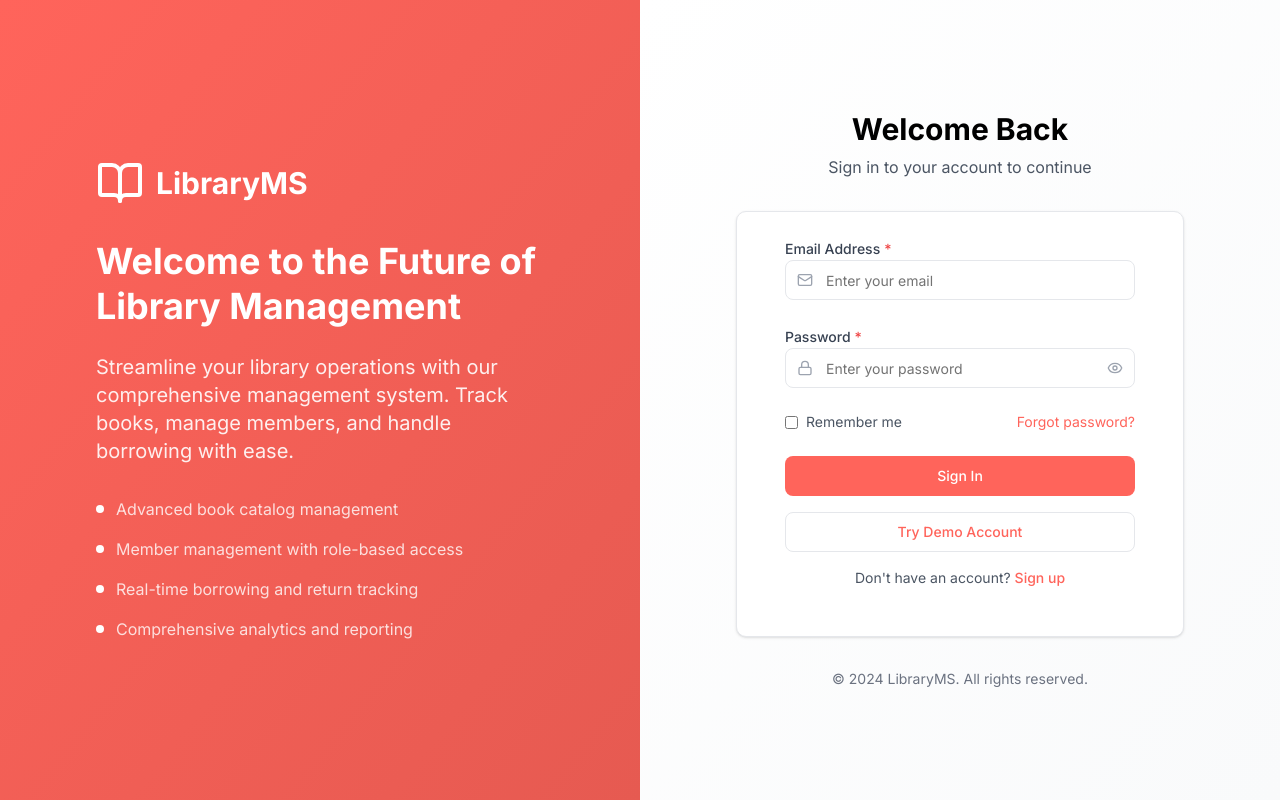
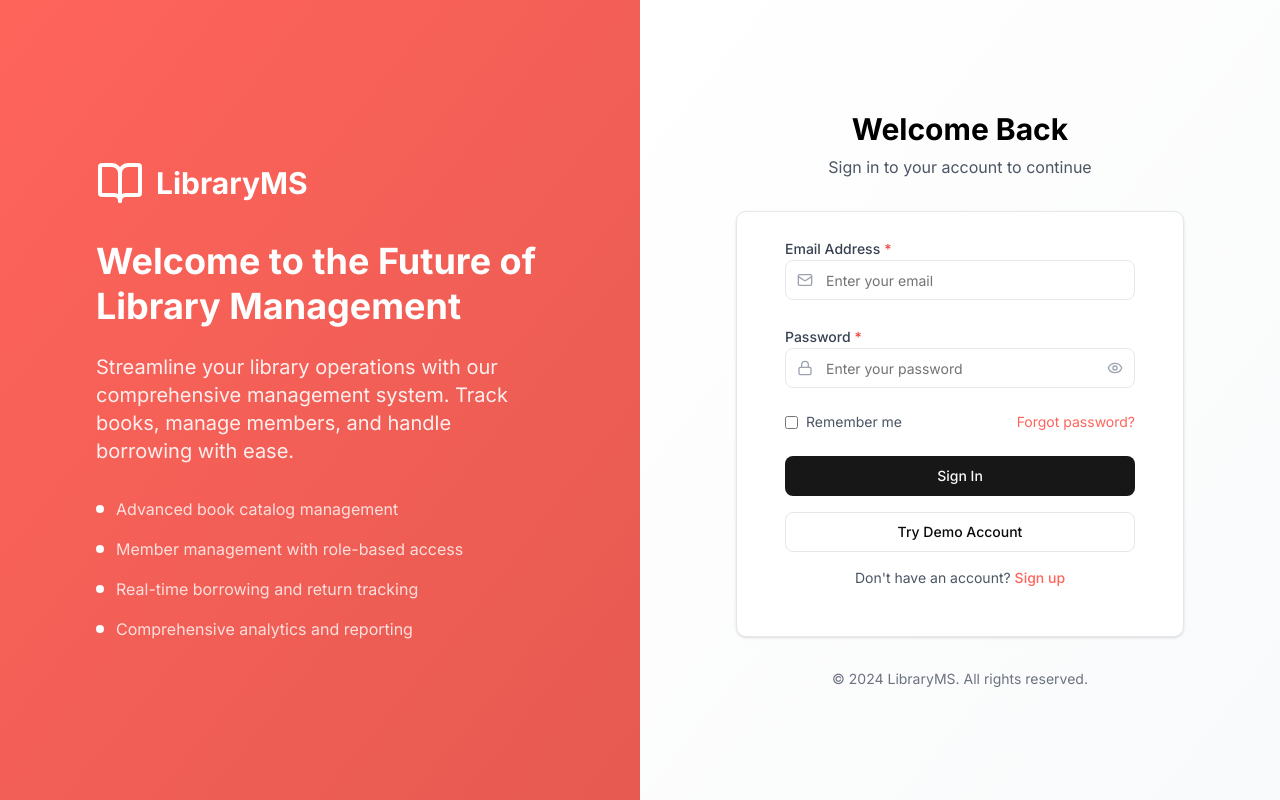
Before and after one commit to SoshanAscentic/LibSystemFE, a React (Vite) app: page /login in a window 1280 px wide. Built offline with nearby package versions, Linux system fonts and the light colour scheme; no server answers.

Commit message:
final commit

```diff
--- a/src/components/atoms/Button/Button.tsx
+++ b/src/components/atoms/Button/Button.tsx
@@ -2,19 +2,21 @@ import * as React from "react"
 import { Slot } from "@radix-ui/react-slot"
 import { cva, type VariantProps } from "class-variance-authority"
 import { cn } from "@/lib/utils"
-import { Loader2 } from "lucide-react"
 
 const buttonVariants = cva(
-  "inline-flex items-center justify-center gap-2 whitespace-nowrap rounded-md text-sm font-medium transition-colors focus-visible:outline-none focus-visible:ring-2 focus-visible:ring-offset-2 disabled:pointer-events-none disabled:opacity-50 [&_svg]:pointer-events-none [&_svg]:size-4 [&_svg]:shrink-0",
+  "inline-flex items-center justify-center whitespace-nowrap rounded-md text-sm font-medium ring-offset-background transition-colors focus-visible:outline-none focus-visible:ring-2 focus-visible:ring-ring focus-visible:ring-offset-2 disabled:pointer-events-none disabled:opacity-50 cursor-pointer",
   {
     variants: {
       variant: {
-        default: "bg-[var(--color-secondary)] text-white hover:bg-[var(--color-secondary-dark)] focus-visible:ring-[var(--color-secondary)]",
-        destructive: "bg-[var(--color-error)] text-white hover:bg-red-600 focus-visible:ring-red-500",
-        outline: "border border-[var(--color-secondary)] text-[var(--color-secondary)] bg-transparent hover:bg-[var(--color-secondary-light)]",
-        secondary: "bg-[var(--color-gray-100)] text-[var(--color-gray-900)] hover:bg-[var(--color-gray-200)]",
-        ghost: "text-[var(--color-secondary)] hover:bg-[var(--color-secondary-light)]",
-        link: "text-[var(--color-secondary)] underline-offset-4 hover:underline",
+        default: "bg-primary text-primary-foreground hover:bg-primary/90",
+        destructive:
+          "bg-destructive text-destructive-foreground hover:bg-destructive/90",
+        outline:
+          "border border-input bg-background hover:bg-accent hover:text-accent-foreground",
+        secondary:
+          "bg-secondary text-secondary-foreground hover:bg-secondary/80",
+        ghost: "hover:bg-accent hover:text-accent-foreground",
+        link: "text-primary underline-offset-4 hover:underline",
       },
       size: {
         default: "h-10 px-4 py-2",
@@ -34,26 +36,25 @@ export interface ButtonProps
   extends React.ButtonHTMLAttributes<HTMLButtonElement>,
     VariantProps<typeof buttonVariants> {
   asChild?: boolean
-  loading?: boolean
-  leftIcon?: React.ReactNode
-  rightIcon?: React.ReactNode
 }
 
 const Button = React.forwardRef<HTMLButtonElement, ButtonProps>(
-  ({ className, variant, size, asChild = false, loading, leftIcon, rightIcon, children, disabled, ...props }, ref) => {
+  ({ className, variant, size, asChild = false, disabled, ...props }, ref) => {
     const Comp = asChild ? Slot : "button"
     return (
       <Comp
-        className={cn(buttonVariants({ variant, size, className }))}
+        className={cn(
+          buttonVariants({ variant, size }),
+          // Ensure cursor-pointer is always applied unless disabled
+          !disabled && "cursor-pointer",
+          // Disabled state gets cursor-not-allowed
+          disabled && "cursor-not-allowed",
+          className
+        )}
         ref={ref}
-        disabled={disabled || loading}
+        disabled={disabled}
         {...props}
-      >
-        {loading && <Loader2 className="animate-spin" />}
-        {!loading && leftIcon}
-        {children}
-        {!loading && rightIcon}
-      </Comp>
+      />
     )
   }
 )
--- a/src/index.css
+++ b/src/index.css
@@ -192,3 +192,61 @@ button, a, input, textarea, select {
     @apply bg-background text-foreground;
   }
 }
+
+/* Ensure all buttons have cursor pointer */
+button {
+  cursor: pointer !important;
+}
+
+button:disabled {
+  cursor: not-allowed !important;
+}
+
+/* Custom scrollbar for sidebar */
+.scrollbar-thin {
+  scrollbar-width: thin;
+  scrollbar-color: rgb(209 213 219) rgb(243 244 246);
+}
+
+.scrollbar-thin::-webkit-scrollbar {
+  width: 6px;
+}
+
+.scrollbar-thin::-webkit-scrollbar-track {
+  background: rgb(243 244 246);
+  border-radius: 3px;
+}
+
+.scrollbar-thin::-webkit-scrollbar-thumb {
+  background: rgb(209 213 219);
+  border-radius: 3px;
+}
+
+.scrollbar-thin::-webkit-scrollbar-thumb:hover {
+  background: rgb(156 163 175);
+}
+
+.scrollbar-thumb-gray-300::-webkit-scrollbar-thumb {
+  background-color: rgb(209 213 219);
+}
+
+.scrollbar-track-gray-100::-webkit-scrollbar-track {
+  background-color: rgb(243 244 246);
+}
+
+.btn, [role="button"], button {
+  cursor: pointer !important;
+}
+
+.btn:disabled, [role="button"]:disabled, button:disabled {
+  cursor: not-allowed !important;
+  pointer-events: auto !important;
+}
+
+.cursor-pointer {
+  cursor: pointer !important;
+}
+
+.sidebar-scroll {
+  scroll-behavior: smooth;
+}
--- a/src/pages/books/BooksPage.tsx
+++ b/src/pages/books/BooksPage.tsx
@@ -36,7 +36,7 @@ export const BooksPage: React.FC<BooksPageProps> = ({ controller }) => {
   const [isSubmitting, setIsSubmitting] = useState(false);
 
   // Simplified Permissions
-  const permissions = useUserPermissions(); // CHANGED
+  const permissions = useUserPermissions();
 
   // Data hooks
   const { books, isLoading: booksLoading, refresh: refreshBooks } = useBooks(filters);
@@ -171,17 +171,10 @@ export const BooksPage: React.FC<BooksPageProps> = ({ controller }) => {
       {/* Page Header */}
       <div className="flex items-center justify-between">
         <div>
-          <h1 className="text-3xl font-bold text-gray-900">📚 Book Library</h1>
+          <h1 className="text-3xl font-bold text-gray-900">Book Library</h1>
           <p className="text-gray-600 mt-1">
             Manage your library's book collection
           </p>
-          {/* Debug info */}
-          <div className="text-xs text-gray-500 mt-1">
-            Access Level: {permissions.user?.role || 'Unknown'} |
-            Add: {permissions.canAdd ? '✅' : '❌'} |
-            Edit: {permissions.canEdit ? '✅' : '❌'} |
-            Delete: {permissions.canDelete ? '✅' : '❌'}
-          </div>
         </div>
 
         <div className="flex items-center gap-3">
--- a/src/pages/borrowing/BorrowBookPage.tsx
+++ b/src/pages/borrowing/BorrowBookPage.tsx
@@ -183,24 +183,13 @@ export const BorrowBookPage: React.FC<BorrowBookPageProps> = ({ controller }) =>
 
   return (
     <div className="space-y-6">
-      {/* Header */}
+      {/* Page Header */}
       <div className="flex items-center justify-between">
-        <Button variant="ghost" onClick={handleBack}>
-          <ArrowLeft className="mr-2 h-4 w-4" />
-          Back
-        </Button>
-        <div className="text-right">
-          <h1 className="text-2xl font-bold text-gray-900">Borrow a Book</h1>
-          {!canSelectOtherMembers && selectedMember && (
-            <p className="text-sm text-gray-600">
-              Borrowing for: {selectedMember.fullName}
-            </p>
-          )}
-          {/* {preSelectedBookId && selectedBook && (
-            <p className="text-sm text-blue-600">
-              Pre-selected: {selectedBook.title}
-            </p>
-          )} */}
+        <div>
+          <h1 className="text-3xl font-bold text-gray-900">Borrow a Book</h1>
+          <p className="text-gray-600 mt-1">
+            {/* can add something here to make it look nice */}
+          </p>
         </div>
       </div>
 
@@ -226,7 +215,7 @@ export const BorrowBookPage: React.FC<BorrowBookPageProps> = ({ controller }) =>
                 className="mb-4"
               />
 
-              <div className="space-y-2 max-h-64 overflow-y-auto">
+              <div className="space-y-2 max-h-100 overflow-y-auto">
                 {filteredMembers.map((member) => (
                   <div
                     key={member.memberId}
--- a/src/pages/borrowing/ReturnBookPage.tsx
+++ b/src/pages/borrowing/ReturnBookPage.tsx
@@ -174,19 +174,13 @@ export const ReturnBookPage: React.FC<ReturnBookPageProps> = ({ controller }) =>
 
   return (
     <div className="space-y-6">
-      {/* Header */}
+      {/* Page Header */}
       <div className="flex items-center justify-between">
-        <Button variant="ghost" onClick={handleBack}>
-          <ArrowLeft className="mr-2 h-4 w-4" />
-          Back
-        </Button>
         <div>
-          <h1 className="text-2xl font-bold text-gray-900">Return a Book</h1>
-          {!canSelectOtherMembers && selectedMember && (
-            <p className="text-sm text-gray-600">
-              Returning for: {selectedMember.fullName}
-            </p>
-          )}
+          <h1 className="text-3xl font-bold text-gray-900 ml-4">Return a Book</h1>
+          <p className="text-gray-600 mt-1">
+            {/* can add something here to make it look nice */}
+          </p>
         </div>
       </div>
 
@@ -212,7 +206,7 @@ export const ReturnBookPage: React.FC<ReturnBookPageProps> = ({ controller }) =>
                 className="mb-4"
               />
 
-              <div className="space-y-2 max-h-64 overflow-y-auto">
+              <div className="space-y-2 max-h-100 overflow-y-auto">
                 {filteredMembers.map((member) => (
                   <div
                     key={member.memberId}
--- a/src/pages/dashboard/DashboardPage.tsx
+++ b/src/pages/dashboard/DashboardPage.tsx
@@ -1,4 +1,3 @@
-// src/pages/dashboard/DashboardPage.tsx
 import * as React from "react"
 import { StatsCard } from "@/components/molecules/StatsCard"
 import { RecentActivity, type ActivityItem } from "@/components/molecules/RecentActivity"
@@ -112,12 +111,6 @@ export function DashboardPage({ user }: DashboardPageProps) {
         <p className="text-[var(--color-gray-600)] text-sm sm:text-base">
           Here's what's happening in your library today.
         </p>
-        {/* Debug info for development - remove in production */}
-        {process.env.NODE_ENV === 'development' && (
-          <div className="mt-2 text-xs text-gray-500">
-            Role: {userRole} | Email: {userEmail} | Stats loaded: ✅
-          </div>
-        )}
       </div>
 
       {/* Statistics Cards - Now Dynamic! */}
@@ -206,9 +199,6 @@ export function DashboardPage({ user }: DashboardPageProps) {
                   We're working on bringing you real-time updates about book borrowing,
                   returns, and member activities. Stay tuned!
                 </p>
-                <div className="mt-4 text-xs text-gray-400">
-                  This feature requires additional backend endpoints for activity tracking
-                </div>
               </div>
             </div>
           </div>
--- a/src/pages/members/MembersPage.tsx
+++ b/src/pages/members/MembersPage.tsx
@@ -130,14 +130,14 @@ const permissions = useUserPermissions();
       {/* Page Header */}
       <div className="flex items-center justify-between">
         <div>
-          <h1 className="text-3xl font-bold text-gray-900">👥 Members Management</h1>
+          <h1 className="text-3xl font-bold text-gray-900">Members Management</h1>
           <p className="text-gray-600 mt-1">
             View and manage library members
           </p>
-          {/* SECURITY: Show user's permission level */}
+          {/* SECURITY: Show user's permission level
           <div className="text-xs text-gray-500 mt-1">
             Access Level: {permissions.canManageUsers ? '🔑 Administrator' : '👁️ View Only'}
-          </div>
+          </div> */}
         </div>
 
         <div className="flex items-center gap-3">
@@ -146,7 +146,7 @@ const permissions = useUserPermissions();
             requiredPermissions={['canManageUsers']}
             fallback={
               <div className="text-sm text-gray-500 italic">
-                👤 Only administrators can register new members
+                {/* 👤 Only administrators can register new members */}
               </div>
             }
           >
```
Also changed, not shown: src/components/molecules/QuickActions/QuickActions.tsx (+6 -6 lines), src/components/organisms/Sidebar/Sidebar.tsx (+15 -4 lines), src/utils/authDebugUtils.tsx (+24 -24 lines), src/utils/devVerification.ts (+14 -14 lines).
